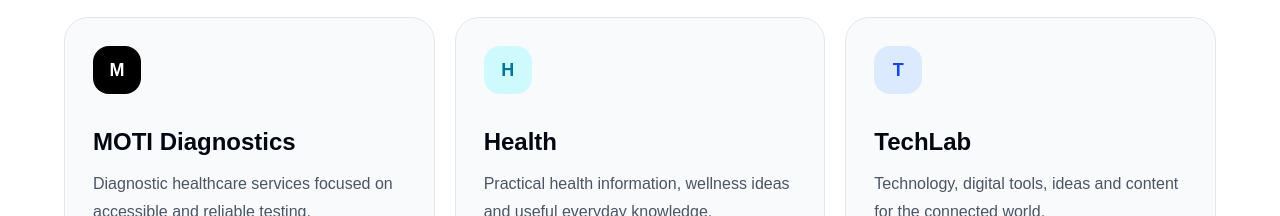
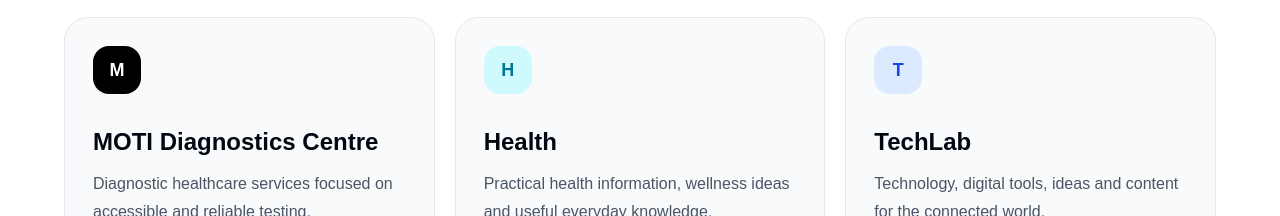
Before and after one commit to aarthak21-beep/themotigroup, a Next.js app: page / in a window 1280 px wide. Shown: the part 2080-2296 px from the top of the page. Built offline with nearby package versions, Linux system fonts and the light colour scheme.

Commit message:
Update page.tsx

```diff
--- a/app/page.tsx
+++ b/app/page.tsx
@@ -353,7 +353,7 @@ export default function Home() {
         </div>
 
         <h3 className="mt-8 text-2xl font-semibold text-gray-950">
-          MOTI Diagnostics
+          MOTI Diagnostics Centre
         </h3>
 
         <p className="mt-3 leading-7 text-gray-600">
```
